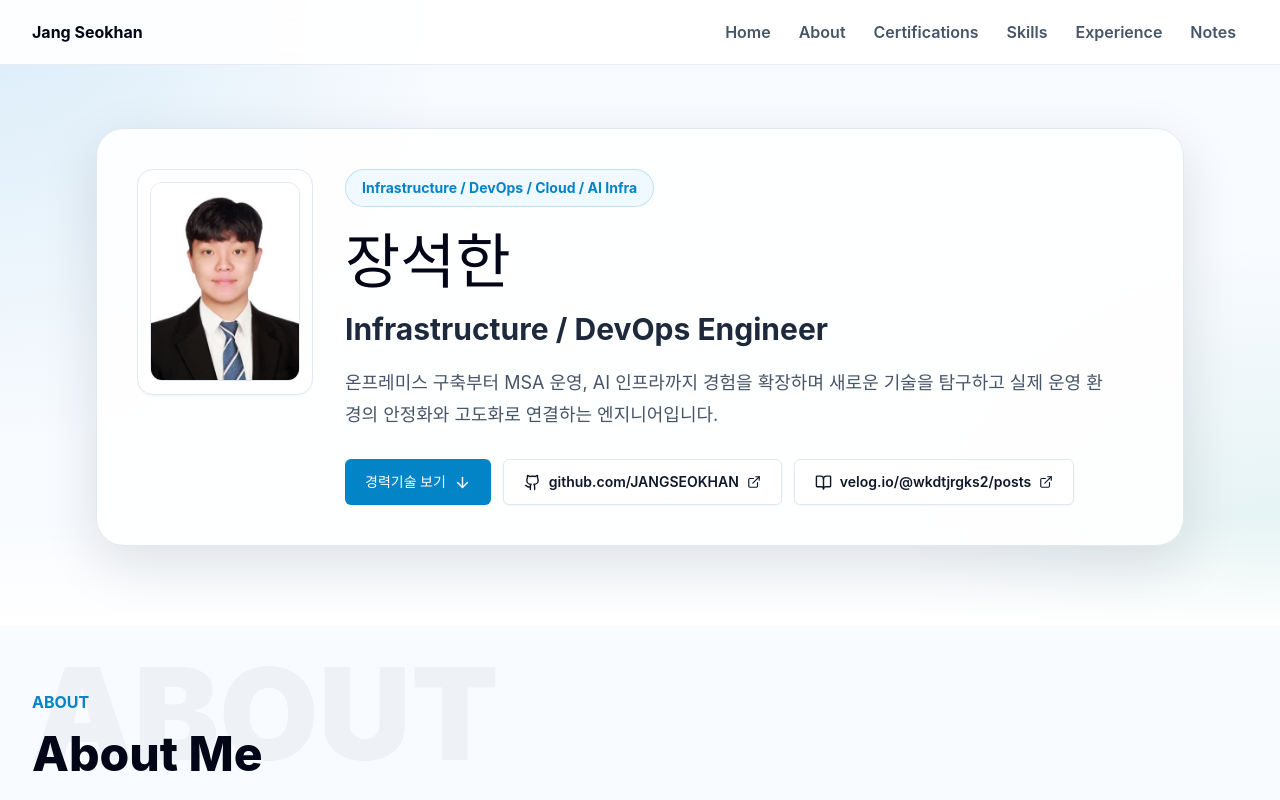
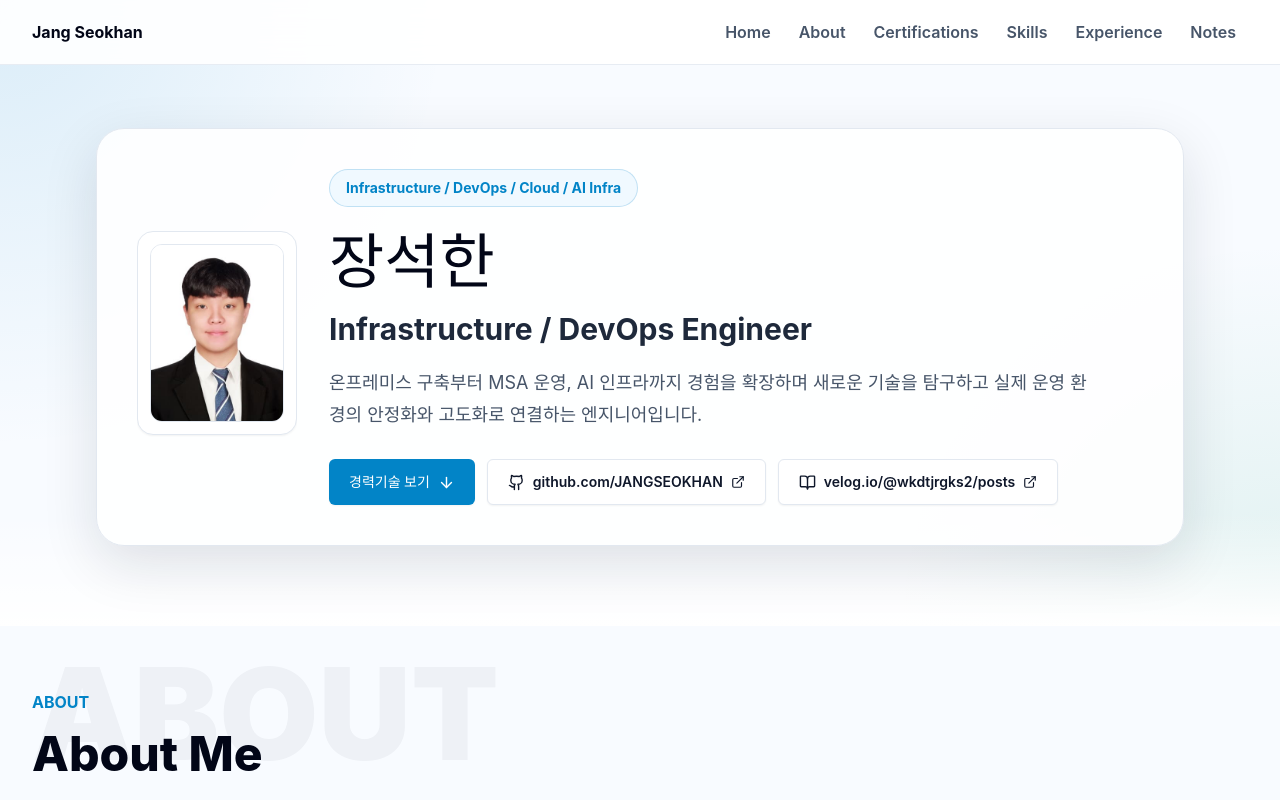
Before and after one commit to JANGSEOKHAN/JANGSEOKHAN.github.io, a React (Vite) app: page / in a window 1280 px wide. Shown: the top 800 px of the page. Built offline with nearby package versions, Linux system fonts and the light colour scheme; a web font is replaced by a local one.

Commit message:
Align hero profile photo

```diff
--- a/src/components/Hero.tsx
+++ b/src/components/Hero.tsx
@@ -33,8 +33,8 @@ export default function Hero() {
       <div className="absolute inset-x-0 bottom-0 h-28 bg-gradient-to-b from-transparent to-white" />
       <div className="relative mx-auto max-w-6xl px-4 pb-12 sm:px-6 sm:pb-16 lg:px-8 lg:pb-20">
         <div className="rounded-2xl border border-slate-200 bg-white/90 p-4 shadow-glow sm:rounded-[1.75rem] sm:p-8 lg:p-10">
-          <div className="grid gap-6 sm:gap-8 lg:grid-cols-[11rem_1fr] lg:items-start">
-            <div className="mx-auto w-full max-w-[9rem] sm:max-w-[12rem] lg:mx-0">
+          <div className="grid gap-6 sm:gap-8 lg:grid-cols-[10rem_1fr] lg:items-center">
+            <div className="mx-auto w-full max-w-[9rem] sm:max-w-[11rem] lg:mx-0">
               <div className="flex snap-x gap-3 overflow-x-auto pb-2 [scrollbar-width:none] [&::-webkit-scrollbar]:hidden">
                 {visualSlots.map((slot) => {
                   return (
```
